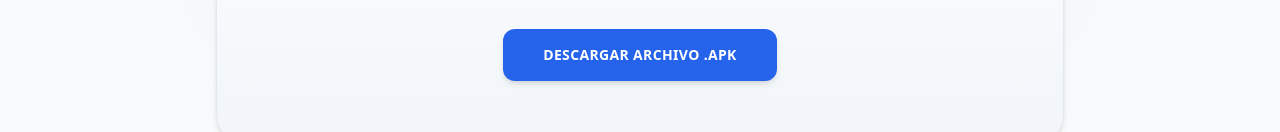
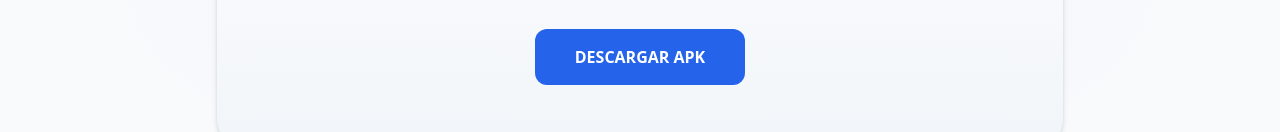
Before and after one commit to Darklife22/Daty-landing, a plain HTML site: page index.html in a window 1280 px wide. Shown: the part 2971-3103 px from the top of the page. Drawn offline with nearby package versions, Linux system fonts and the light colour scheme.

Commit message:
daty apk subido e release

```diff
--- a/index.html
+++ b/index.html
@@ -262,9 +262,12 @@
                 </p>
 
                 <div class="mt-8">
-                    <a href="daty.apk" download
-                        class="inline-block bg-blue-600 hover:bg-blue-700 text-white px-10 py-4 rounded-xl font-bold text-sm tracking-wide transition-all duration-300 shadow-md">
-                        DESCARGAR ARCHIVO .APK
+                    <a
+                    href="https://github.com/Darklife22/Daty-landing/releases/download/v1.0.0/daty.apk"
+                    target="_blank"
+                    class="inline-block bg-blue-600 hover:bg-blue-700 text-white px-10 py-4 rounded-xl font-bold"
+                    >
+                        DESCARGAR APK
                     </a>
                 </div>
 
```
